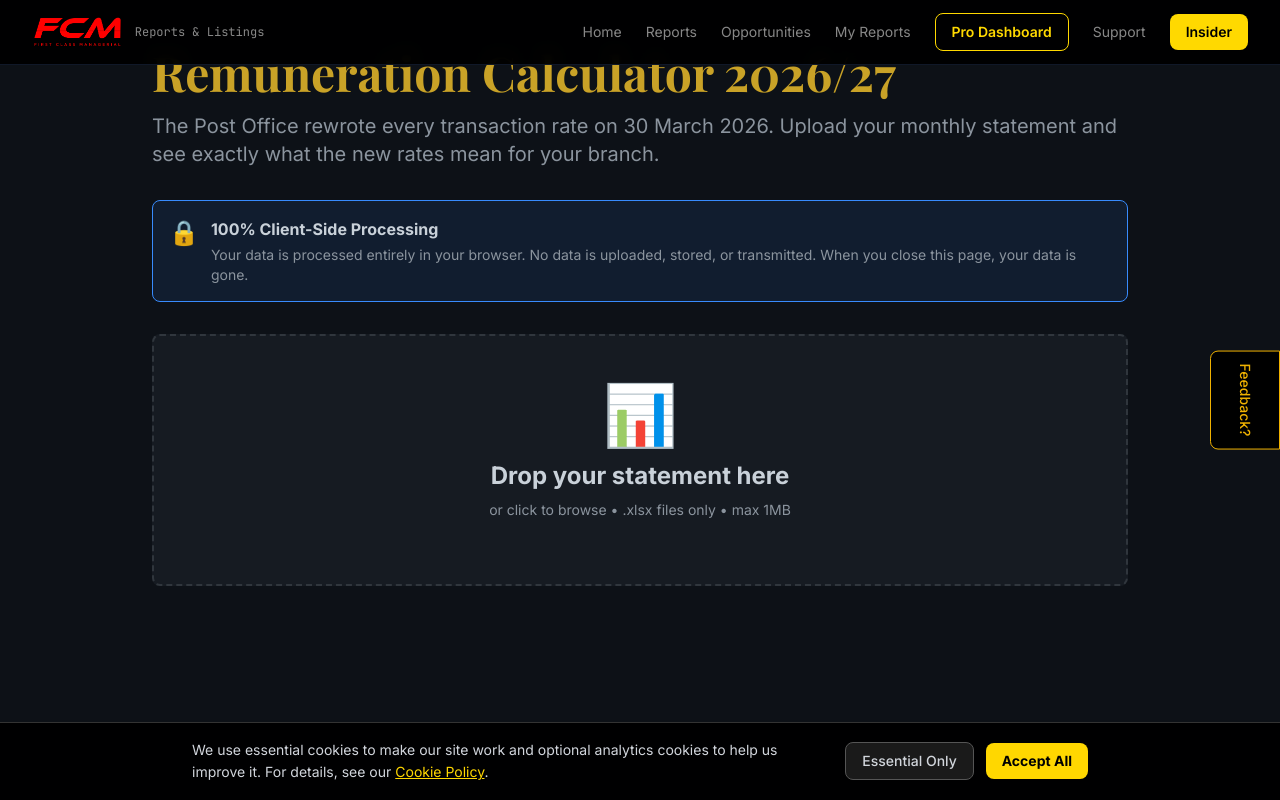
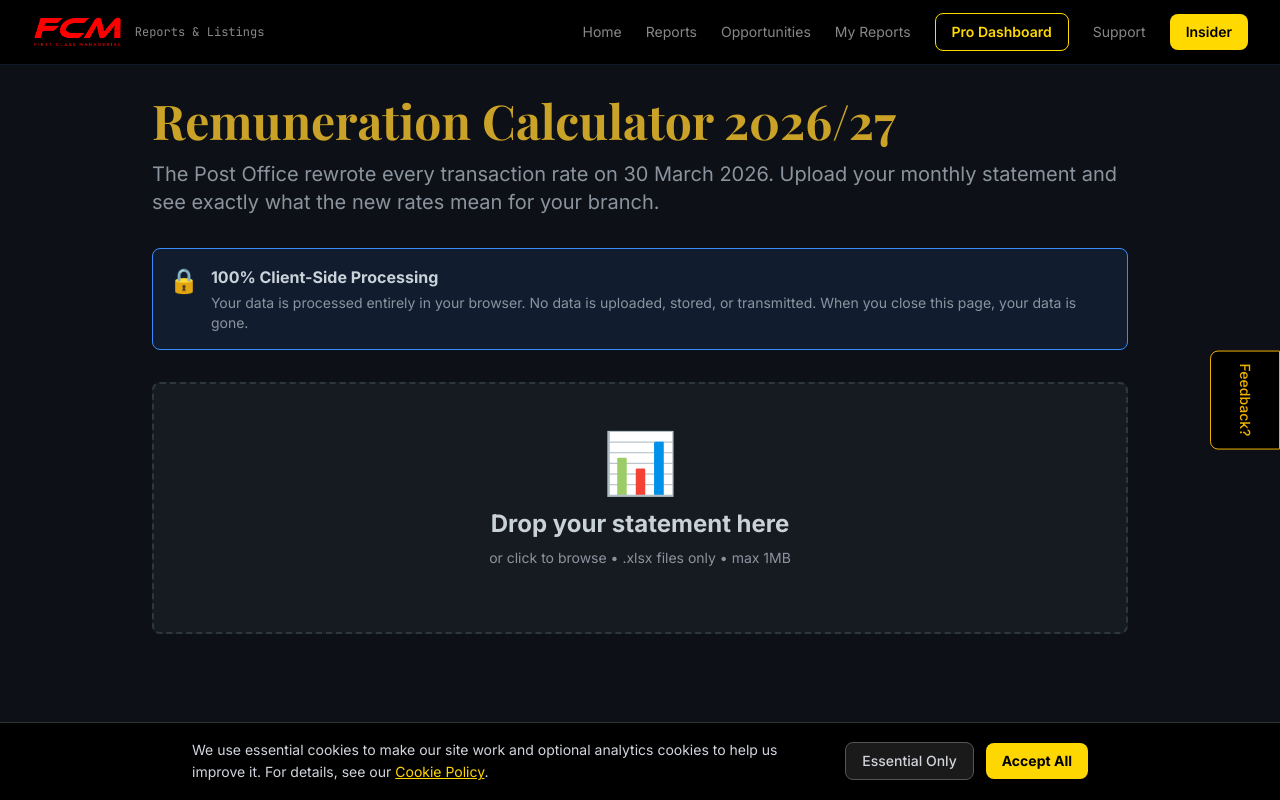
Before and after one commit to agentmicky23-collab/fcm-intelligence-reports, a Next.js app: page /support/remuneration-calculator in a window 1280 px wide. Shown: the top 800 px of the page. Built offline with nearby package versions, Linux system fonts and the light colour scheme.

Commit message:
fix: add top padding to clear fixed navbar on calculator page

```diff
--- a/app/support/remuneration-calculator/CalculatorClient.jsx
+++ b/app/support/remuneration-calculator/CalculatorClient.jsx
@@ -143,7 +143,7 @@ export default function CalculatorClient() {
     <AppLayout>
       <div className="min-h-screen" style={{ background: '#0d1117', color: '#c9d1d9' }}>
         {/* Hero Section */}
-        <div className="max-w-5xl mx-auto px-6 py-12">
+        <div className="max-w-5xl mx-auto px-6 pt-24 pb-12">
           <div className="mb-8">
             <h1 className="text-5xl font-bold mb-4" style={{ fontFamily: 'Playfair Display, serif', color: '#c9a227' }}>
               Remuneration Calculator 2026/27
```
